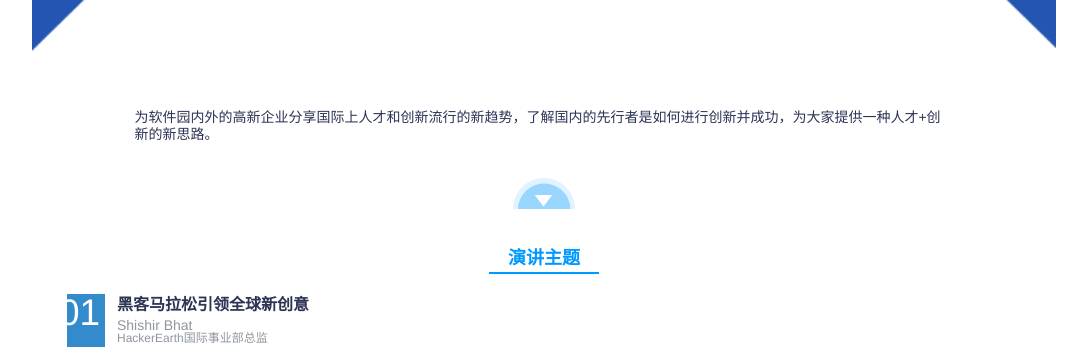
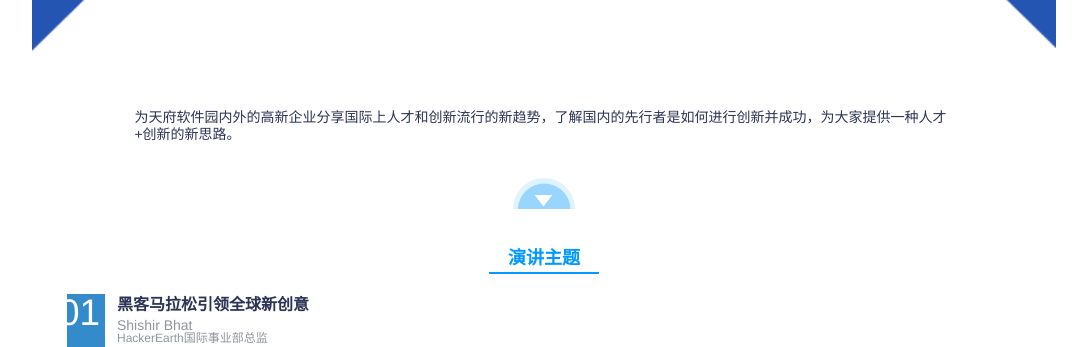
Before and after one commit to FlyingBugger/hacker_earth_activity, a Django app: page / in a window 1280 px wide. Shown: the part 1140-1487 px from the top of the page, without its empty margins (96-1183 px from the left). Run offline with Django 3.2, Linux system fonts and the light colour scheme.

```diff
--- a/register_site/templates/moc/index.html
+++ b/register_site/templates/moc/index.html
@@ -41,7 +41,7 @@
           <h1 class="bottom-text">一体化新生态系统</h1>
         </div>
         <div class="intro-con">
-          <p>为软件园内外的高新企业分享国际上人才和创新流行的新趋势，了解国内的先行者是如何进行创新并成功，为大家提供一种人才+创新的新思路。</p> <img src="{% static 'image/arrow.png' %}" alt="arrow"> </div>
+          <p>为天府软件园内外的高新企业分享国际上人才和创新流行的新趋势，了解国内的先行者是如何进行创新并成功，为大家提供一种人才+创新的新思路。</p> <img src="{% static 'image/arrow.png' %}" alt="arrow"> </div>
       </section>
       <section class="item-con">
         <h2 class="item-title">演讲主题</h2>
```
